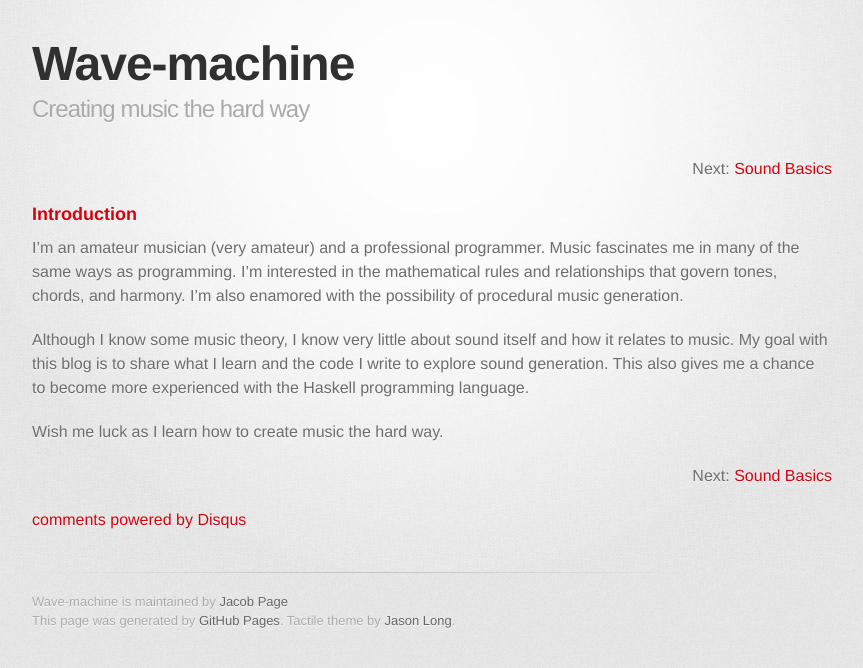
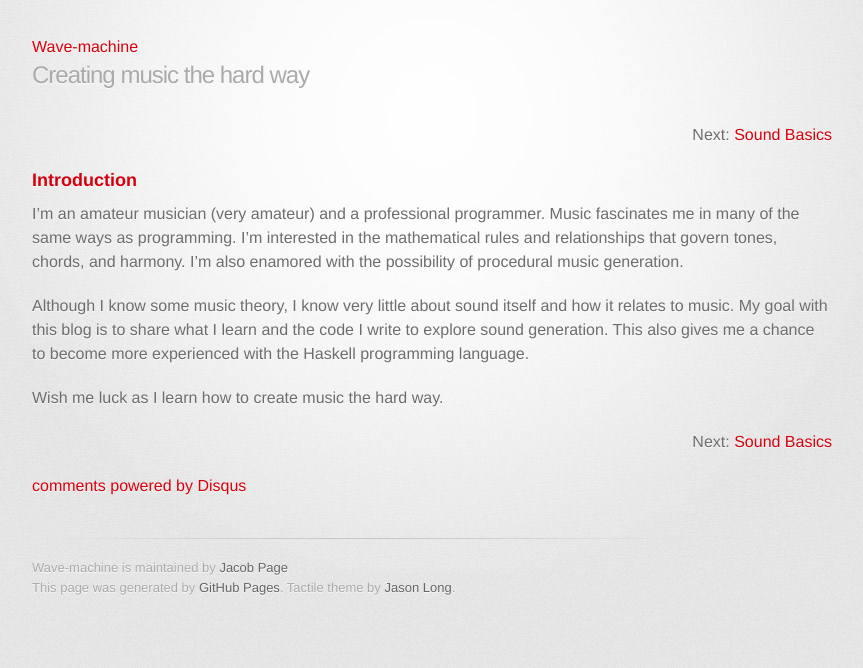
Before and after one commit to apoco/wave-machine, a Jekyll site: the page built from _posts/2014-07-31-intro.md, in a window 1280 px wide. Shown: the top 668 px of the page, without its empty margins (208-1071 px from the left). Built offline with Jekyll 4.4.1, drawn with Linux system fonts in a browser that asks for light colours; some web fonts are replaced; Markdown is read by kramdown in place of the engine named in the settings; comment, search, counter and statistics services are not loaded.

Commit message:
Trying to make header content a hyperlink

```diff
--- /dev/null
+++ b/_includes/header.html
@@ -0,0 +1,6 @@
+<header>
+  <a href="{{ site.url }}"
+    <h1>Wave-machine</h1>
+    <h2>Creating music the hard way</h2>
+  </a>
+</header>
--- a/_layouts/page.html
+++ b/_layouts/page.html
@@ -17,10 +17,7 @@
     <div id="container">
       <div class="inner">
 
-        <header>
-          <h1>Wave-machine</h1>
-          <h2>Creating music the hard way</h2>
-        </header>
+        {% include header.html %}
 
         <section class="main_content">
           <h3>{{ page.title }}</h3>
--- a/_layouts/post.html
+++ b/_layouts/post.html
@@ -17,11 +17,7 @@
     <div id="container">
       <div class="inner">
 
-        <header>
-          <h1>Wave-machine</h1>
-          <h2>Creating music the hard way</h2>
-        </header>
-
+        {% include header.html %}
         {% include prev-next.html %}
 
         <section class="main_content">
```
